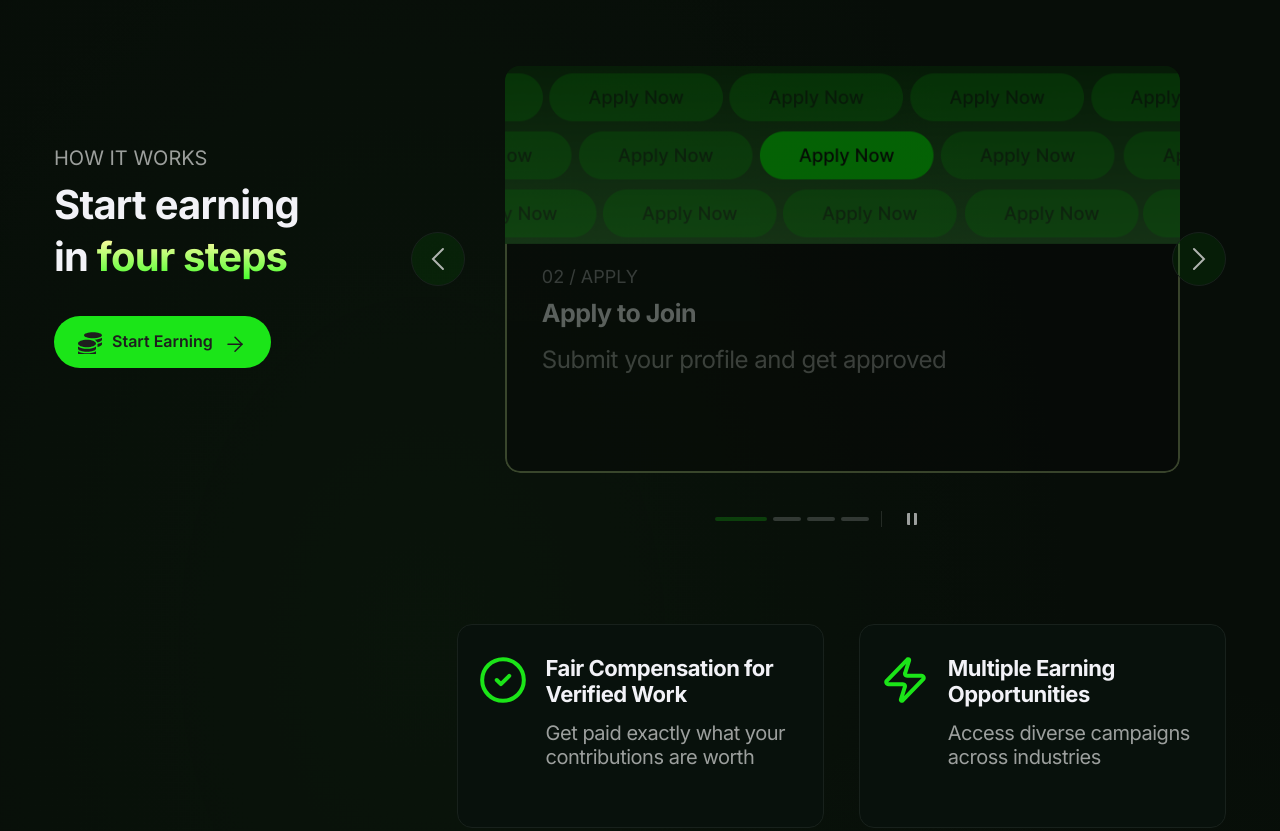
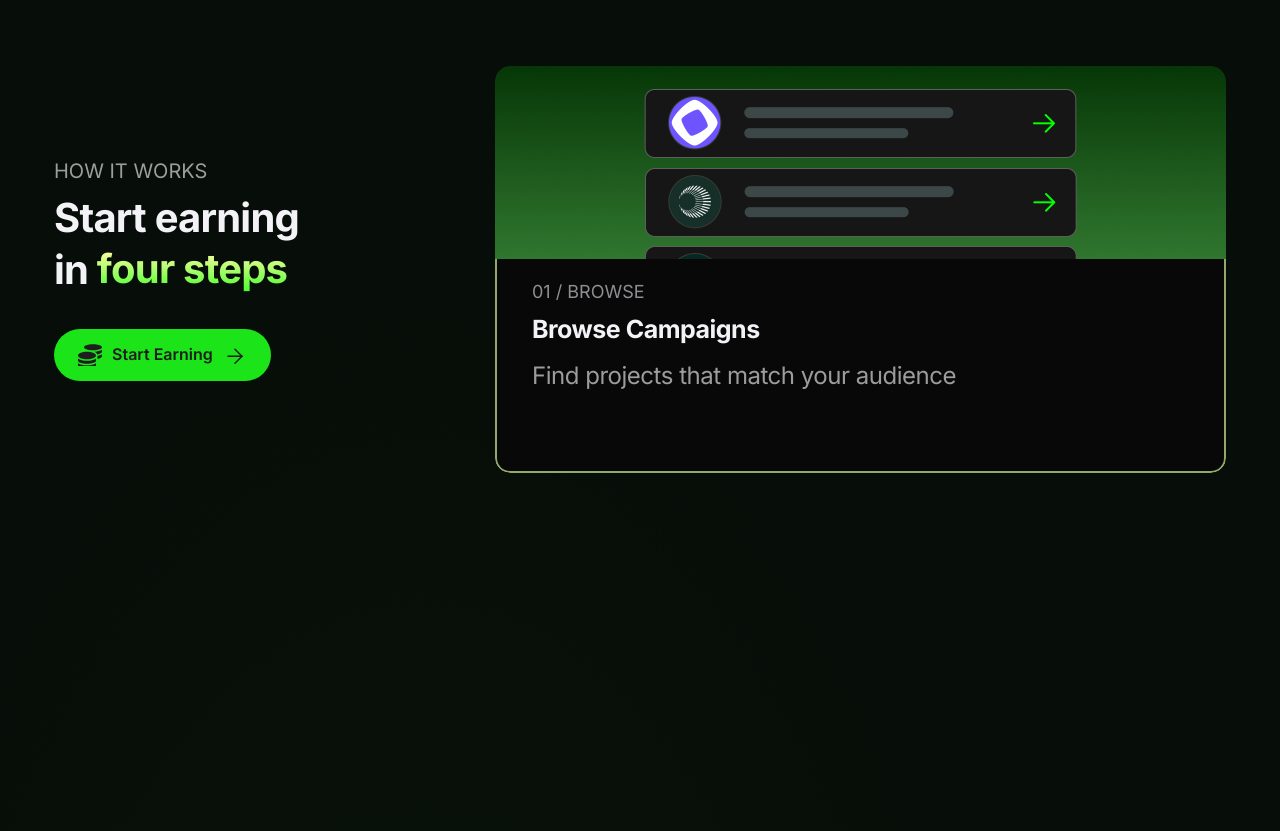
Before and after one commit to emptyfist/mock-a, a plain HTML site: page index.html in a window 1280 px wide. Shown: the part 1658-2489 px from the top of the page. Drawn offline with Linux system fonts and the light colour scheme.

Commit message:
Implemented Vertical + Horizontal scroll

```diff
--- a/app.js
+++ b/app.js
@@ -86,7 +86,6 @@ let role = parameters.get('role') || readPreference('aw3-role', 'creator');
 let theme = parameters.get('theme') || readPreference('aw3-theme', 'dark');
 if (!Object.hasOwn(content, role)) role = 'creator';
 if (!['dark', 'light'].includes(theme)) theme = 'dark';
-let step = 0;
 
 function getAssets() {
   const raw = window.AW3_ASSETS[`${theme}-${role}`];
@@ -108,17 +107,6 @@ function getAssets() {
     opportunities: raw[`imgIcon${featureOffset}`], payments: raw[`imgIcon${featureOffset + 1}`],
     reputation: raw[`imgIcon${featureOffset + 2}`], portfolio: raw[`imgIcon${featureOffset + 3}`], fair: raw[`imgIcon${featureOffset + 4}`],
   };
-}
-
-function renderStep(direction = 1) {
-  const data = content[role].steps[step];
-  document.querySelector('#step-label').textContent = `${String(step + 1).padStart(2, '0')} / ${data[0]}`;
-  document.querySelector('#step-title').textContent = data[1];
-  document.querySelector('#step-description').textContent = data[2];
-  document.querySelector('#step-number').textContent = step + 1;
-  document.querySelector('.slide').setAttribute('aria-label', `Step ${step + 1} of 4: ${data[1]}`);
-  document.querySelector('#how-step-image').src = `assets/how-${data[3]}.png`;
-  window.howCarousel.update(role, step, direction);
 }
 
 function render() {
@@ -145,13 +133,13 @@ function render() {
     copy.append(heading, body); article.append(image, copy); return article;
   });
   document.querySelector('#features-grid').replaceChildren(...cards);
-  renderStep();
+  window.howScroll.render(role, data.steps);
   applyDestinationLinks();
 }
 
 document.querySelectorAll('[data-role]').forEach(button => {
   button.addEventListener('click', () => {
-    role = button.dataset.role; step = 0; savePreference('aw3-role', role); render();
+    role = button.dataset.role; savePreference('aw3-role', role); render();
   });
 });
 document.querySelectorAll('[data-theme-choice]').forEach(button => {
@@ -160,14 +148,6 @@ document.querySelectorAll('[data-theme-choice]').forEach(button => {
     savePreference('aw3-theme', theme);
     render();
   });
-});
-function changeStep(direction) { step = (step + direction + 4) % 4; renderStep(direction); }
-document.querySelector('.previous').addEventListener('click', () => changeStep(-1));
-document.querySelector('.next').addEventListener('click', () => changeStep(1));
-document.querySelector('.carousel').addEventListener('keydown', event => {
-  if (event.key === 'ArrowRight' || event.key === 'ArrowLeft') {
-    event.preventDefault(); changeStep(event.key === 'ArrowRight' ? 1 : -1);
-  }
 });
 document.querySelectorAll('.faq-list details').forEach(detail => {
   detail.addEventListener('toggle', () => {
@@ -212,5 +192,4 @@ dialog.addEventListener('click', event => { if (event.target === dialog) { const
 Object.values(content).flatMap(data => data.steps).forEach(stepData => {
   const image = new Image(); image.src = `assets/how-${stepData[3]}.png`;
 });
-window.howCarousel.init(changeStep);
 render();
--- a/how.css
+++ b/how.css
@@ -1,26 +1,20 @@
-/* Original Figma artwork is exported independently of the editable card copy. */
+/* A tall section supplies native vertical scroll distance for the horizontal card track. */
+#how-it-works{display:block;position:relative;min-height:0}
+.how-pin{display:grid;grid-template-columns:344px minmax(0,1fr);gap:62px;align-items:center}
+#how-it-works[data-layout=pinned] .how-pin{position:sticky}
+#how-it-works .section-heading{padding-top:0;align-self:center}
+.how-viewport{width:100%;max-width:731px;justify-self:end;min-width:0;overflow:hidden;border-radius:15px}
+.how-track{display:flex;gap:24px;will-change:transform}
+#how-it-works .slide{flex:0 0 100%;min-width:0;height:auto;min-height:407px}
 #how-it-works .step-art{height:auto;aspect-ratio:731 / 193;background:#073707}
 #how-it-works .step-art img{width:100%;height:auto;display:block}
-#how-it-works .slide{height:auto;min-height:407px;touch-action:pan-y}
 #how-it-works .step-copy{min-height:214px;padding:22px 35px 32px}
 #how-it-works .step-copy .eyebrow{color:#8e8e93;font-weight:400;letter-spacing:0}
 #how-it-works .step-copy>p:last-child{line-height:1.3}
-.how-controls{display:flex;align-items:center;gap:12px;width:max-content;margin:24px auto 0;padding:4px 8px 4px 16px}
-#how-it-works .step-count{position:absolute;width:1px;height:1px;padding:0;margin:-1px;overflow:hidden;clip-path:inset(50%);white-space:nowrap}
-.how-segments{display:flex;align-items:center;gap:6px}
-.how-step-button{width:28px;height:36px;padding:0;display:flex;align-items:center;background:transparent;border-radius:8px;transition:width .3s ease}
-.how-step-button[aria-current=step]{width:52px}
-.how-segment-track{display:block;width:100%;height:4px;border-radius:99px;background:color-mix(in srgb,var(--text) 18%,transparent);overflow:hidden;transition:background .2s}
-.how-step-button:hover .how-segment-track{background:color-mix(in srgb,var(--text) 38%,transparent)}
-.how-step-button[aria-current=step] .how-segment-track{background:color-mix(in srgb,var(--primary) 22%,transparent)}
-.how-progress-fill{display:block;width:100%;height:100%;border-radius:inherit;background:var(--primary);transform:scaleX(0);transform-origin:left}
-.how-control-divider{height:16px;width:1px;background:color-mix(in srgb,var(--text) 12%,transparent)}
-.how-pause{display:grid;place-items:center;width:36px;height:36px;padding:0;border-radius:50%;background:transparent;color:var(--muted);transition:background .2s,color .2s}
-.how-pause:hover{background:color-mix(in srgb,var(--text) 8%,transparent);color:var(--text)}
-.how-playback-icon{width:10px;height:12px;border-left:3px solid currentColor;border-right:3px solid currentColor;border-radius:1px}
-.how-pause[aria-pressed=true] .how-playback-icon{width:0;height:0;border-top:6px solid transparent;border-bottom:6px solid transparent;border-left:9px solid currentColor;border-right:0;border-radius:0;margin-left:2px}
-@media(prefers-reduced-motion:reduce){.how-step-button,.how-segment-track,.how-pause{transition:none}}
-@media(max-width:1100px){#how-it-works .slide{min-height:340px}#how-it-works .step-copy{padding:20px 25px;min-height:185px}}
-@media(max-width:760px){#how-it-works .slide{min-height:300px}#how-it-works .step-copy{padding:20px;min-height:180px}#how-it-works .carousel-arrow{top:calc(50% - 40px)}}
+#how-it-works[data-layout=stacked] .how-pin{position:static}
+#how-it-works[data-layout=stacked] .how-track{display:grid;transform:none!important;will-change:auto}
+#how-it-works[data-layout=stacked] .how-viewport{overflow:visible}
+#how-it-works[data-layout=stacked] .section-heading{align-self:start}
+@media(max-width:1100px){.how-pin{grid-template-columns:30% minmax(0,1fr);gap:32px}#how-it-works .slide{min-height:340px}#how-it-works .step-copy{padding:20px 25px;min-height:185px}}
+@media(max-width:760px){.how-pin{grid-template-columns:1fr;gap:24px}#how-it-works .slide{min-height:285px}#how-it-works .step-copy{padding:20px;min-height:180px}#how-it-works .section-heading h2>span:first-child{margin-right:.2em}#how-it-works .section-heading .button{margin-top:18px}}
 @media(max-width:380px){#how-it-works .step-copy{padding:18px 15px}}
-@media(max-width:760px){#how-it-works .section-heading h2>span:first-child{margin-right:.2em}}
--- a/how.js
+++ b/how.js
@@ -1,68 +1,68 @@
 (() => {
-  const carousel = document.querySelector('#how-it-works .carousel');
-  const slide = carousel.querySelector('.slide');
-  const pause = carousel.querySelector('.how-pause');
-  const fill = carousel.querySelector('.how-progress-fill');
-  const segments = [...carousel.querySelectorAll('.how-step-button')];
-  let activeStep = 0;
+  const section = document.querySelector('#how-it-works');
+  const pin = section.querySelector('.how-pin');
+  const viewport = section.querySelector('.how-viewport');
+  const track = section.querySelector('.how-track');
   const reduced = matchMedia('(prefers-reduced-motion: reduce)');
-  let progress, transition, identity, advance, pointer;
-  let paused = false, hovered = false, focused = false, visible = false;
-  function syncPlayback() {
-    if (!progress) return;
-    const running = !paused && !hovered && !focused && visible && !document.hidden && !reduced.matches;
-    if (running) progress.play(); else progress.pause();
-    slide.setAttribute('aria-live', running ? 'off' : 'polite');
+  let currentRole, frame = 0, distance = 1, pinTop = 0;
+  const clamp = value => Math.max(0, Math.min(1, value));
+  function paint() {
+    frame = 0;
+    if (section.dataset.layout !== 'pinned') { track.style.transform = ''; return; }
+    const progress = clamp((pinTop - section.getBoundingClientRect().top) / distance);
+    const position = progress * 3;
+    const step = Math.min(2, Math.floor(position));
+    // Brief resting portions keep each card readable between horizontal swipes.
+    const local = clamp((position - step - .15) / .7);
+    const eased = local * local * (3 - 2 * local);
+    track.style.transform = `translate3d(${-((step + eased) * (viewport.clientWidth + 24))}px,0,0)`;
   }
-  window.howCarousel = {
-    init(callback) { advance = callback; },
-    update(role, step, direction = 1) {
-      const nextIdentity = `${role}:${step}`;
-      if (identity === nextIdentity) return;
-      const wasRendered = identity !== undefined;
-      identity = nextIdentity;
-      if (progress) { progress.onfinish = null; progress.cancel(); }
-      activeStep = step;
-      segments.forEach((button, i) => {
-        if (i === step) button.setAttribute('aria-current', 'step');
-        else button.removeAttribute('aria-current');
-      });
-      segments[step].querySelector('.how-segment-track').append(fill);
-      transition?.cancel();
-      if (wasRendered && !reduced.matches) {
-        transition = slide.animate([
-          { opacity: .35, transform: `translateX(${direction < 0 ? -24 : 24}px)` },
-          { opacity: 1, transform: 'translateX(0)' },
-        ], { duration: 420, easing: 'cubic-bezier(.16,1,.3,1)' });
+  function requestPaint() { if (!frame) frame = requestAnimationFrame(paint); }
+  function measure() {
+    const available = window.innerHeight - 112;
+    // Short screens and reduced-motion users get all four cards in normal document flow.
+    section.dataset.layout = reduced.matches ? 'stacked' : 'pinned';
+    const height = pin.getBoundingClientRect().height;
+    if (reduced.matches || height > available) {
+      section.dataset.layout = 'stacked';
+      section.style.height = '';
+      pin.style.top = '';
+    } else {
+      pinTop = Math.max(96, (window.innerHeight - height) / 2);
+      distance = Math.max(480, window.innerHeight * .8) * 3;
+      section.style.height = `${height + distance}px`;
+      pin.style.top = `${pinTop}px`;
+    }
+    requestPaint();
+  }
+  window.howScroll = {
+    render(role, steps) {
+      if (role !== currentRole) {
+        currentRole = role;
+        track.replaceChildren(...steps.map(([label, title, description, asset], i) => {
+          const card = document.createElement('article');
+          card.className = 'slide';
+          const headingId = `how-card-${i + 1}`;
+          card.setAttribute('aria-labelledby', headingId);
+          card.innerHTML = `<div class="step-art" aria-hidden="true"><img src="assets/how-${asset}.png" width="731" height="193" alt="" draggable="false"></div><div class="step-copy"><p class="eyebrow">${String(i + 1).padStart(2, '0')} / ${label}</p><h3 id="${headingId}">${title}</h3><p>${description}</p></div>`;
+          return card;
+        }));
       }
-      progress = fill.animate([{transform:'scaleX(0)'},{transform:'scaleX(1)'}], {duration:5000,easing:'linear',fill:'forwards'});
-      progress.onfinish = () => advance(1);
-      syncPlayback();
+      requestAnimationFrame(measure);
     },
   };
-  segments.forEach((button, i) => button.addEventListener('click', () => {
-    if (i !== activeStep) advance(i - activeStep);
-  }));
-  pause.addEventListener('click', () => {
-    paused = !paused;
-    pause.setAttribute('aria-label', paused ? 'Play automatic steps' : 'Pause automatic steps');
-    pause.setAttribute('aria-pressed', String(paused));
-    syncPlayback();
-  });
-  carousel.addEventListener('pointerenter', e => { if(e.pointerType === 'mouse') { hovered = true; syncPlayback(); } });
-  carousel.addEventListener('pointerleave', () => { hovered = false; syncPlayback(); });
-  carousel.addEventListener('focusin', () => { focused = true; syncPlayback(); });
-  carousel.addEventListener('focusout', e => { focused = carousel.contains(e.relatedTarget); syncPlayback(); });
-  slide.addEventListener('pointerdown', e => { pointer = {x:e.clientX,y:e.clientY}; });
-  slide.addEventListener('pointerup', e => {
-    if (pointer) {
-      const dx=e.clientX-pointer.x, dy=e.clientY-pointer.y;
-      if(Math.abs(dx)>40 && Math.abs(dx)>Math.abs(dy)) advance(dx<0?1:-1);
+  window.addEventListener('scroll', requestPaint, { passive: true });
+  window.addEventListener('resize', measure, { passive: true });
+  reduced.addEventListener('change', measure);
+  // Content and font reflows can change the vertical centering point.
+  let measuredWidth = 0, measuredHeight = 0;
+  new ResizeObserver(() => {
+    const width = viewport.clientWidth;
+    const cardHeight = track.firstElementChild?.offsetHeight || 0;
+    if (width !== measuredWidth || cardHeight !== measuredHeight) {
+      measuredWidth = width; measuredHeight = cardHeight;
+      requestAnimationFrame(measure);
     }
-    pointer=null;
-  });
-  slide.addEventListener('pointercancel', () => { pointer=null; });
-  document.addEventListener('visibilitychange',syncPlayback);
-  reduced.addEventListener('change', () => { if(reduced.matches) transition?.cancel(); syncPlayback(); });
-  new IntersectionObserver(([entry])=>{visible=entry.isIntersecting;syncPlayback();},{threshold:.35}).observe(slide);
+  }).observe(viewport);
+  document.fonts.ready.then(measure);
 })();
--- a/index.html
+++ b/index.html
@@ -10,10 +10,10 @@
   <link rel="stylesheet" href="styles.css?v=7">
   <script src="assets.js" defer></script>
   <script src="hero.js" defer></script>
-  <script src="how.js?v=2" defer></script>
+  <script src="how.js?v=3" defer></script>
   <script src="app.js" defer></script>
   <link rel="stylesheet" href="hero.css?v=1">
-  <link rel="stylesheet" href="how.css?v=2">
+  <link rel="stylesheet" href="how.css?v=3">
 </head>
 <body>
   <a class="skip-link" href="#main">Skip to content</a>
@@ -61,26 +61,10 @@
         <div class="banner-copy"><h2 id="rewards-title"><span data-copy="bannerTitle">Earn Rewards for</span><br><span class="gradient" data-copy="bannerAccent">Your Influence and Content</span></h2><p data-copy="bannerDescription">Turn your creativity and reach into verifiable earnings</p><a class="button primary role-cta" href="#" data-destination="role"><img data-asset="ctaIcon" src="assets/7d468.svg" alt=""><span data-copy="cta">Start Earning</span><img data-asset="ctaArrow" src="assets/c43cd.svg" alt=""></a></div>
       </section>
 
-      <section id="how-it-works" class="how-section section-grid" aria-labelledby="how-title">
+      <section id="how-it-works" class="how-section" aria-labelledby="how-title">
+        <div class="how-pin">
         <div class="section-heading"><p class="eyebrow">HOW IT WORKS</p><h2 id="how-title"><span data-copy="howTitle">Start earning</span><br>in <span class="gradient">four steps</span></h2><a class="button primary role-cta" href="#" data-destination="role"><img data-asset="ctaIcon" src="assets/7d468.svg" alt=""><span data-copy="cta">Start Earning</span><img data-asset="ctaArrow" src="assets/c43cd.svg" alt=""></a></div>
-        <div class="carousel" role="region" aria-roledescription="carousel" aria-label="How it works in four steps">
-          <button class="carousel-arrow previous" aria-label="Previous step"><img data-asset="chevronLeft" src="assets/3aaa1.svg" alt=""></button>
-          <div class="slide" role="group" aria-roledescription="slide" aria-live="off" aria-atomic="true">
-            <div class="step-art" aria-hidden="true"><img id="how-step-image" src="assets/how-creator-browse.png" width="731" height="193" alt="" draggable="false"></div>
-            <div class="step-copy"><p id="step-label" class="eyebrow">01 / BROWSE</p><h3 id="step-title">Browse Campaigns</h3><p id="step-description">Find projects that match your audience</p></div>
-          </div>
-          <button class="carousel-arrow next" aria-label="Next step"><img data-asset="chevronRight" src="assets/4600e.svg" alt=""></button>
-          <div class="how-controls" role="group" aria-label="Choose a step or pause automatic playback">
-            <p class="step-count"><span id="step-number">1</span> / 4</p>
-            <div class="how-segments">
-              <button class="how-step-button" type="button" aria-label="Go to step 1" aria-current="step"><span class="how-segment-track" aria-hidden="true"><span class="how-progress-fill"></span></span></button>
-              <button class="how-step-button" type="button" aria-label="Go to step 2"><span class="how-segment-track" aria-hidden="true"></span></button>
-              <button class="how-step-button" type="button" aria-label="Go to step 3"><span class="how-segment-track" aria-hidden="true"></span></button>
-              <button class="how-step-button" type="button" aria-label="Go to step 4"><span class="how-segment-track" aria-hidden="true"></span></button>
-            </div>
-            <span class="how-control-divider" aria-hidden="true"></span>
-            <button class="how-pause" type="button" aria-label="Pause automatic steps" aria-pressed="false"><span class="how-playback-icon" aria-hidden="true"></span></button>
-          </div>
+        <div class="how-viewport"><div class="how-track"></div></div>
         </div>
       </section>
 
```
